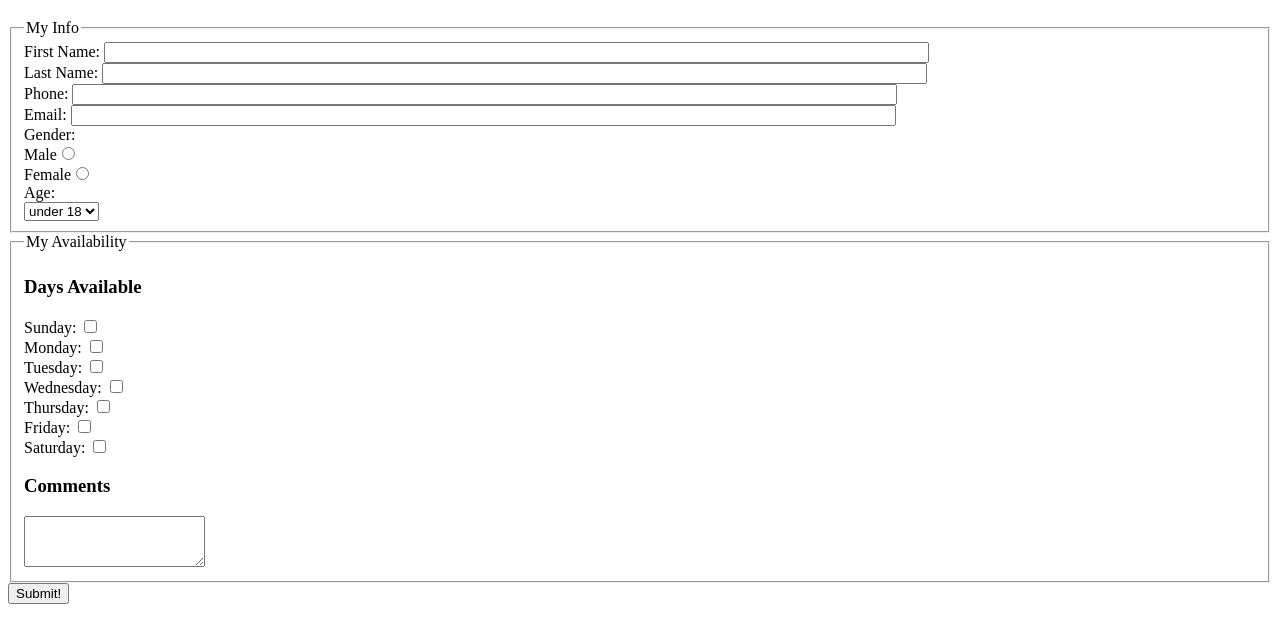
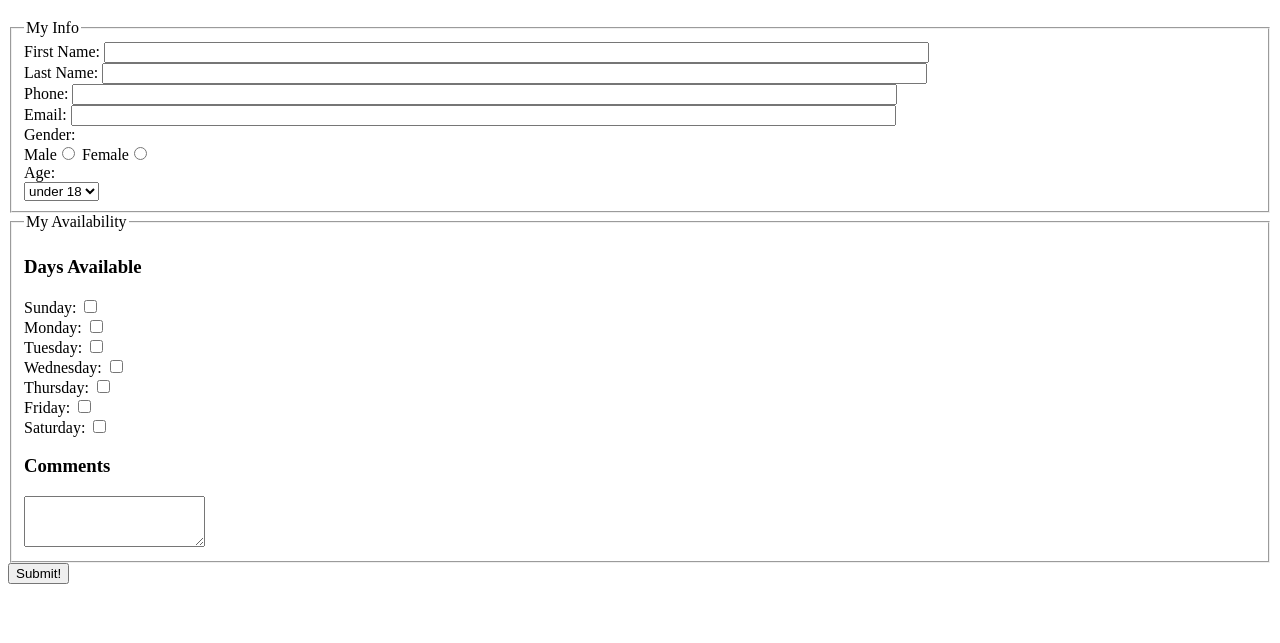
Before and after one commit to leslie1403/itmd361-lab5, a plain HTML site: page index.html in a window 1280 px wide. Shown: the part 61-704 px from the top of the page. Drawn offline with Linux system fonts and the light colour scheme.

Commit message:
changed document name and adjusted menu, added div to section up the questions

```diff
--- a/index.html
+++ b/index.html
@@ -3,7 +3,7 @@
 
 <head>
   <meta charset="utf-8">
-  <title> meep </title>
+  <title>Volunteer Form</title>
 </head>
 
 <body>
@@ -16,18 +16,20 @@
       <div><label>Phone: <input size="100" type="text" name="phone_field"></label></div>
       <div><label>Email: <input size="100" type="text" name="email_field"></label></div>
       <div>Gender:</div>
-      <div><label>Male<input type="radio" name="gender_field" value="m"></label></div>
-      <div><label>Female<input type="radio" name="gender_field" value="f"></label></div>
+      <div>
+        <label>Male<input type="radio" name="gender_field" value="m"></label>
+        <label>Female<input type="radio" name="gender_field" value="f"></label>
+      </div>
       <div>Age:</div>
       <select name="age_field">
-        <option>under 18</option>
+        <option selected>under 18</option>
         <option>over 18</option>
       </select>
     </fieldset>
-
     <fieldset>
       <legend>My Availability</legend>
       <h3>Days Available</h3>
+      <div>
         <div><label>Sunday: <input type="checkbox" name="available_field[]" value="Sunday"></label></div>
         <div><label>Monday: <input type="checkbox" name="available_field[]" value="Monday"></label></div>
         <div><label>Tuesday: <input type="checkbox" name="available_field[]" value="Tuesday"></label></div>
@@ -37,9 +39,11 @@
         <div><label>Saturday: <input type="checkbox" name="available_field[]" value="Saturday"></label></div>
         <h3>Comments</h3>
         <textarea name="comments_field" cols="20" rows="3"></textarea>
+      </div>
     </fieldset>
     <input type="hidden" name="hidden_field" value="Leslie Esquivel">
     <input type="submit" value="Submit!">
   </form>
 </body>
+
 </html>
```
Lines whose indentation alone changed are shown as unchanged.
